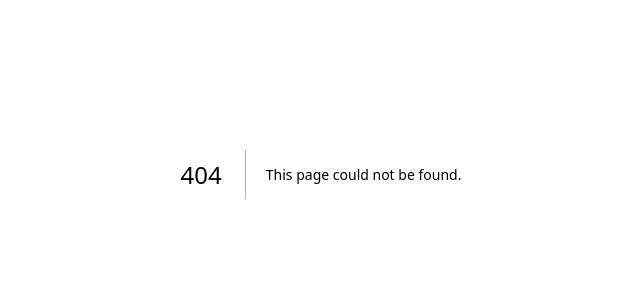
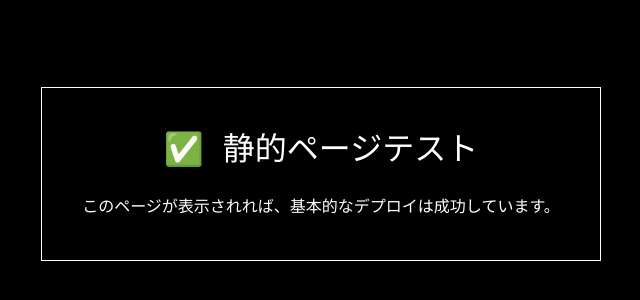
Before and after one commit to wak4kusa296/CozyRoom, a Next.js app: page /static-test in a window 1280 px wide. Before the commit this address had no page. Shown: the part 226-526 px from the top of the page, without its empty margins (319-959 px from the left). Built offline with nearby package versions, Linux system fonts and the light colour scheme.

Commit message:
Fix pages:build command to include next build

```diff
--- /dev/null
+++ b/app/static-test/page.tsx
@@ -0,0 +1,30 @@
+export default function StaticTestPage() {
+  return (
+    <html>
+      <head>
+        <title>Static Test</title>
+      </head>
+      <body style={{
+        margin: 0,
+        minHeight: '100vh',
+        display: 'flex',
+        alignItems: 'center',
+        justifyContent: 'center',
+        backgroundColor: 'black',
+        color: 'white',
+        fontFamily: 'monospace'
+      }}>
+        <div style={{
+          border: '1px solid white',
+          padding: '40px',
+          textAlign: 'center'
+        }}>
+          <h1 style={{ fontSize: '32px', marginBottom: '20px' }}>✅ 静的ページテスト</h1>
+          <p style={{ fontSize: '16px' }}>
+            このページが表示されれば、基本的なデプロイは成功しています。
+          </p>
+        </div>
+      </body>
+    </html>
+  )
+}
--- a/package.json
+++ b/package.json
@@ -7,7 +7,7 @@
     "build": "next build",
     "start": "next start",
     "lint": "next lint",
-    "pages:build": "npx @cloudflare/next-on-pages@1",
+    "pages:build": "next build && npx @cloudflare/next-on-pages@1",
     "pages:deploy": "npm run pages:build && wrangler pages deploy .vercel/output/static"
   },
   "dependencies": {
```
Also changed, not shown: 1 other file (tests, documents, lock files or other folders).
